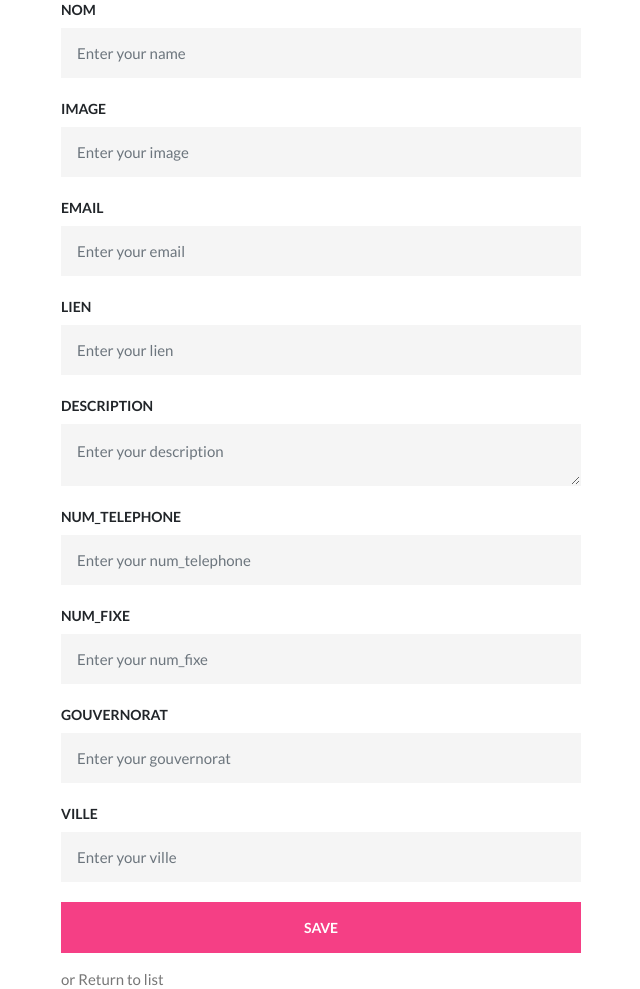
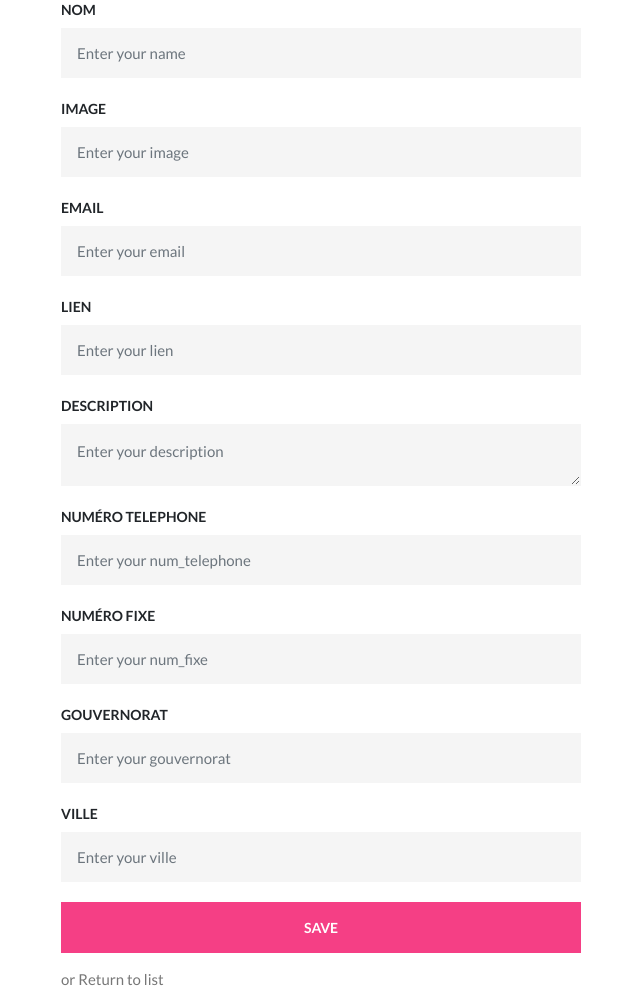
Before and after one commit to idrissbensalem/Ebadel, a Symfony app: template templates/boutique/new.html.twig in a window 1280 px wide. Shown: the part 237-1226 px from the top of the page, without its empty margins (319-959 px from the left). Run offline with Twig, Linux system fonts and the light colour scheme; the template is opened without the code that fills it, so the values that code supplies are empty; form fields are guessed from the names that the template uses; some libraries are stand-ins or nearby versions.

Commit message:
Modifier contole saisie

```diff
--- a/templates/boutique/new.html.twig
+++ b/templates/boutique/new.html.twig
@@ -37,22 +37,22 @@
                        {{form_errors(form.description)}}
                     </div>
                     <div class="form-group">
-                        <label>num_telephone</label>
+                        <label>Numéro telephone</label>
                         {{ form_widget(form.num_telephone,{'attr':{'placeholder':'Enter your num_telephone' , 'class':"form-control" }}) }}
                       {{form_errors(form.num_telephone)}}
                     </div>
                     <div class="form-group">
-                        <label>num_fixe</label>
+                        <label>Numéro fixe</label>
                         {{ form_widget(form.num_fixe,{'attr':{'placeholder':'Enter your num_fixe' , 'class':"form-control" }}) }}
                        {{form_errors(form.num_fixe)}}
                     </div>
                      <div class="form-group">
-                        <label>gouvernorat</label>
+                        <label>Gouvernorat</label>
                         {{ form_widget(form.gouvernorat,{'attr':{'placeholder':'Enter your gouvernorat' , 'class':"form-control" }}) }}
                       {{form_errors(form.gouvernorat)}}
                     </div>
                      <div class="form-group">
-                        <label>ville</label>
+                        <label>Ville</label>
                         {{ form_widget(form.ville,{'attr':{'placeholder':'Enter your ville' , 'class':"form-control" }}) }}
                        {{form_errors(form.ville)}}
                     </div>
```
